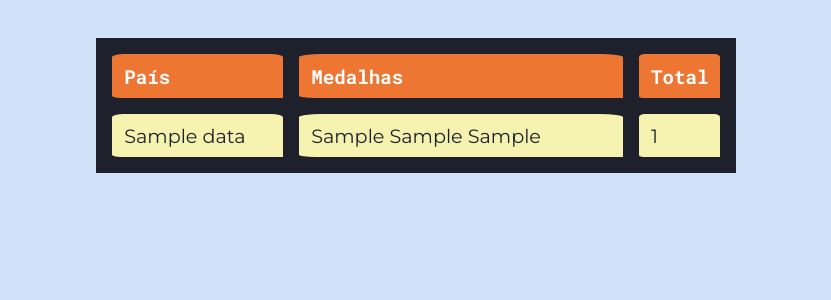
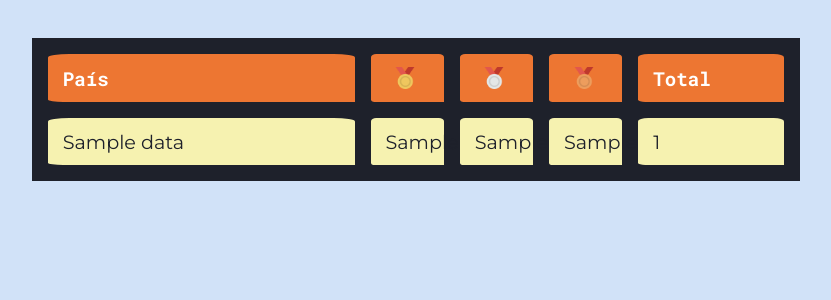
Before and after one commit to codante-io/mp-hackathon-olimpiadas, a Flask app: page / in a window 1280 px wide. Shown: the part 73-373 px from the top of the page, without its empty margins (224-1055 px from the left). Run offline with Flask 3, Linux system fonts and the light colour scheme; a database or web service that is not in the repository returns one stand-in record (values such as "Sample title"); data that the repository does not hold is empty; some web fonts are replaced.

Commit message:
add medals

```diff
--- a/hackaton/static/styles.css
+++ b/hackaton/static/styles.css
@@ -36,12 +36,23 @@ body{
 
 .container-tbl {
     background-color: #1E212B;
-    width: 50%;
+    width: 60%;
     margin: 3% 0 0 0;
     border-collapse: separate;
     border-spacing: 2vh;
     border-radius: 0;
     overflow: hidden;
+}
+
+.container-tbl-medals{
+
+    width: 10%;
+}
+.medals{
+    padding-left: 20%;
+    display: block;
+    height: auto;
+    width: 50%;
 }
 
 .container-tbl thead tr {
--- a/hackaton/templates/index.html
+++ b/hackaton/templates/index.html
@@ -20,7 +20,15 @@
             <thead  >
                 <tr >
                     <th>País</th>
-                    <th>Medalhas</th>
+                    <th class="container-tbl-medals">
+                        <img class="medals" src="{{url_for('static', filename='medalha-de-ouro.png')}}" alt="">
+                    </th>
+                    <th class="container-tbl-medals">
+                        <img class="medals" src="{{url_for('static', filename='medalha-de-prata.png')}}" alt="">
+                    </th>
+                    <th class="container-tbl-medals">
+                        <img class="medals" src="{{url_for('static', filename='medalha-de-bronze.png')}}" alt="">
+                    </th>
                     <th>Total</th>
                 </tr>
             </thead>
@@ -28,7 +36,16 @@
                 {%for item in countries%}
                 <tr>
                     <td>{{item['nome']}}</td>
-                    <td>{{item['gold']}} {{item['silver']}} {{item['bronze']}}</td>
+                    <td>
+                        {{item['gold']}}
+                    </td>
+                    <td>
+                        {{item['silver']}}
+                    </td>
+                    <td>
+                        {{item['bronze']}}
+                    </td>
+
                     <td>{{item['medalha']}}</td>
                 </tr>
 
```
Also changed, not shown: hackaton/static/medalha-de-bronze.png (added), hackaton/static/medalha-de-ouro.png (added), hackaton/static/medalha-de-prata.png (added).
